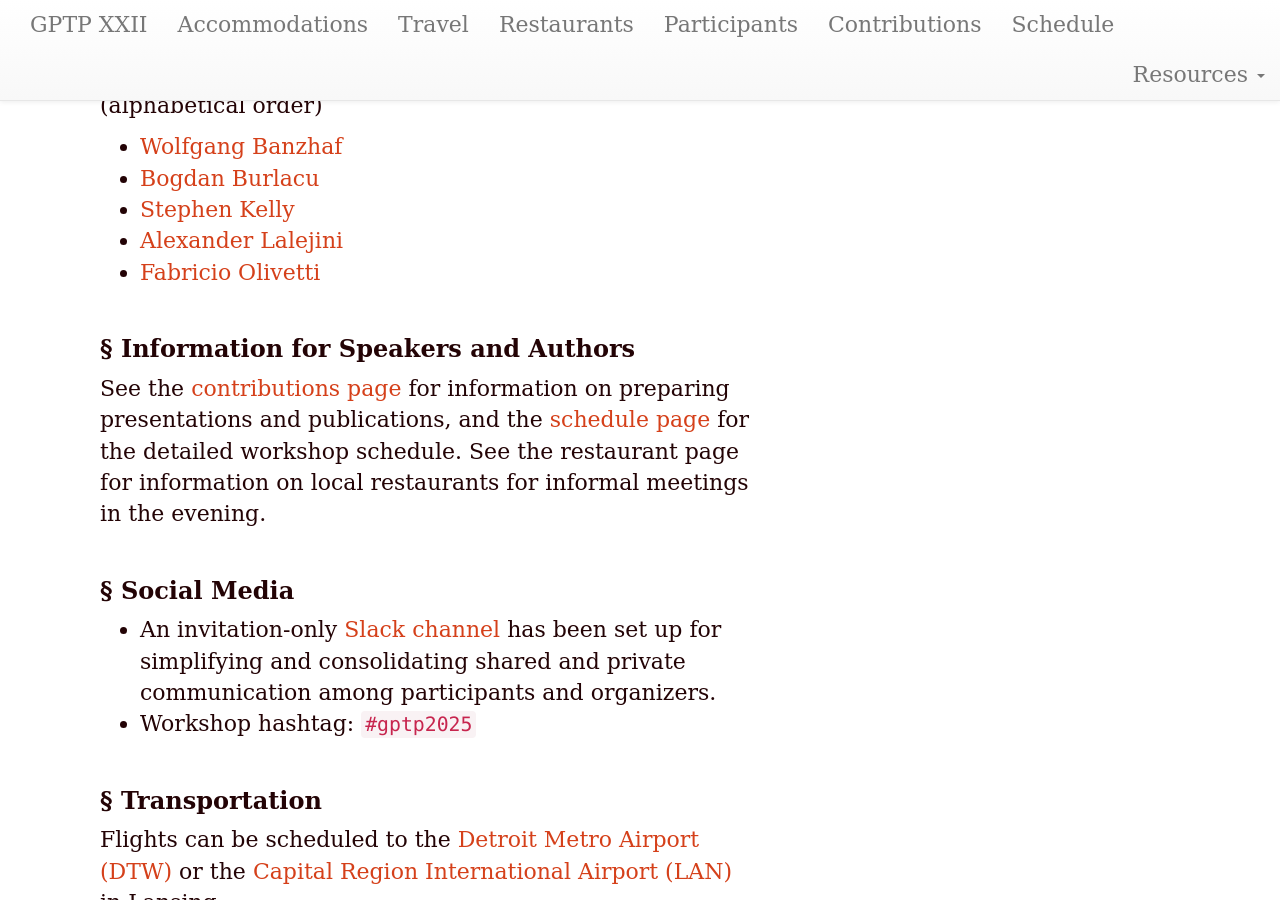
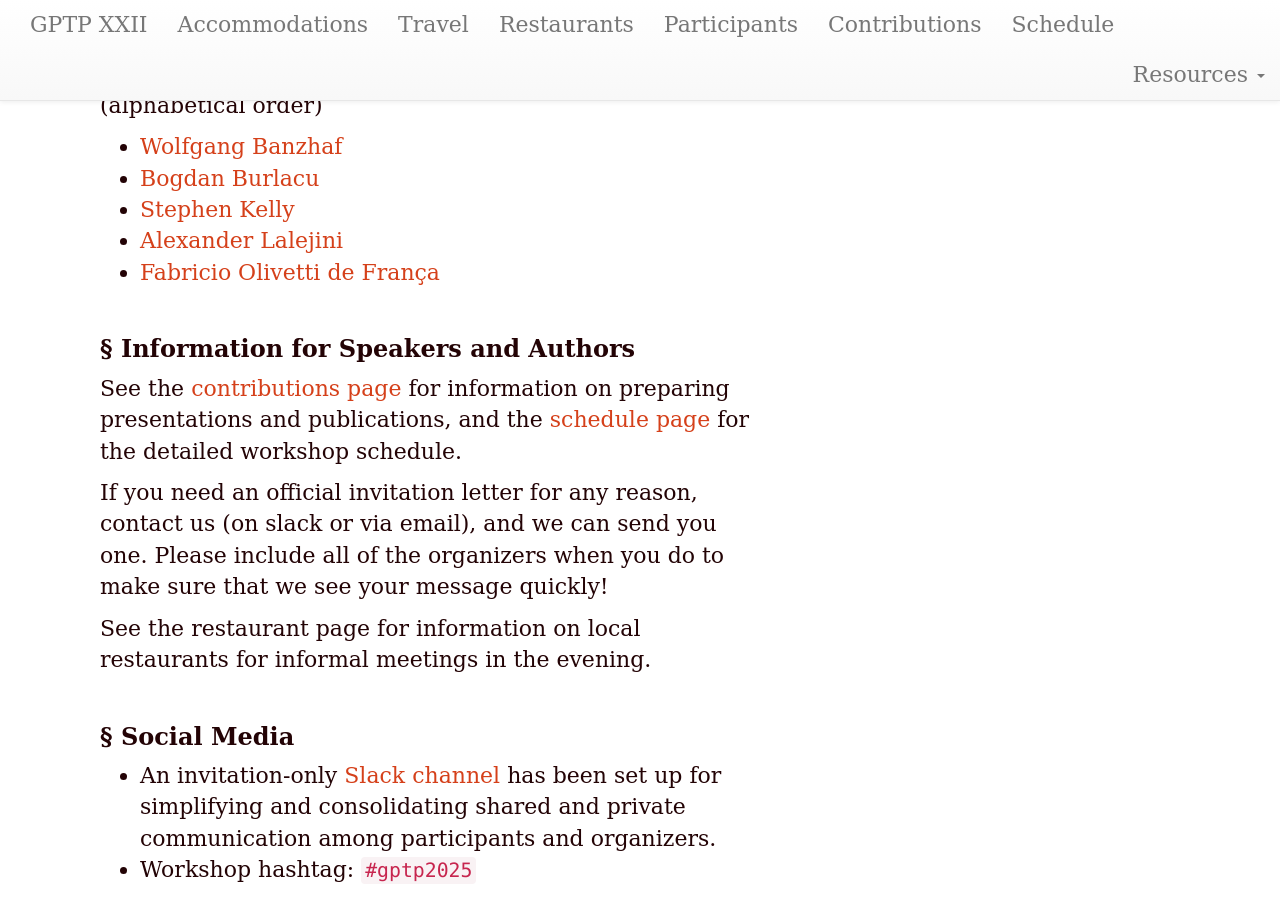
Before and after one commit to GPTP-workshop/gptp-workshop.github.io, a Jekyll site: the page built from index.md, in a window 1280 px wide and 900 px high, scrolled down 1483 px. Built offline with Jekyll 4.4.1, drawn with Linux system fonts in a browser that asks for light colours.

Commit message:
Add note about invitations

```diff
--- a/index.md
+++ b/index.md
@@ -53,11 +53,14 @@ Additionally, a list of bed-and-breakfast inns, hotels and motels is provided. T
 - [Bogdan Burlacu](https://heal.heuristiclab.com/team/burlacu)
 - [Stephen Kelly](http://creativealgorithms.ca/)
 - [Alexander Lalejini](https://lalejini.com)
-- [Fabricio Olivetti](https://folivetti.github.io/)
+- [Fabricio Olivetti de França](https://folivetti.github.io/)
 
 ### Information for Speakers and Authors
 
 See the [contributions page](contributions.html) for information on preparing presentations and publications, and the [schedule page](schedule.html) for the detailed workshop schedule.
+
+If you need an official invitation letter for any reason, contact us (on slack or via email), and we can send you one. Please include all of the organizers when you do to make sure that we see your message quickly!
+
 See the restaurant page for information on local restaurants for informal meetings in the evening.
 
 ### Social Media
```
Also changed, not shown: attendees.md (+1 -1 lines), travel.md (+2 -0 lines).
